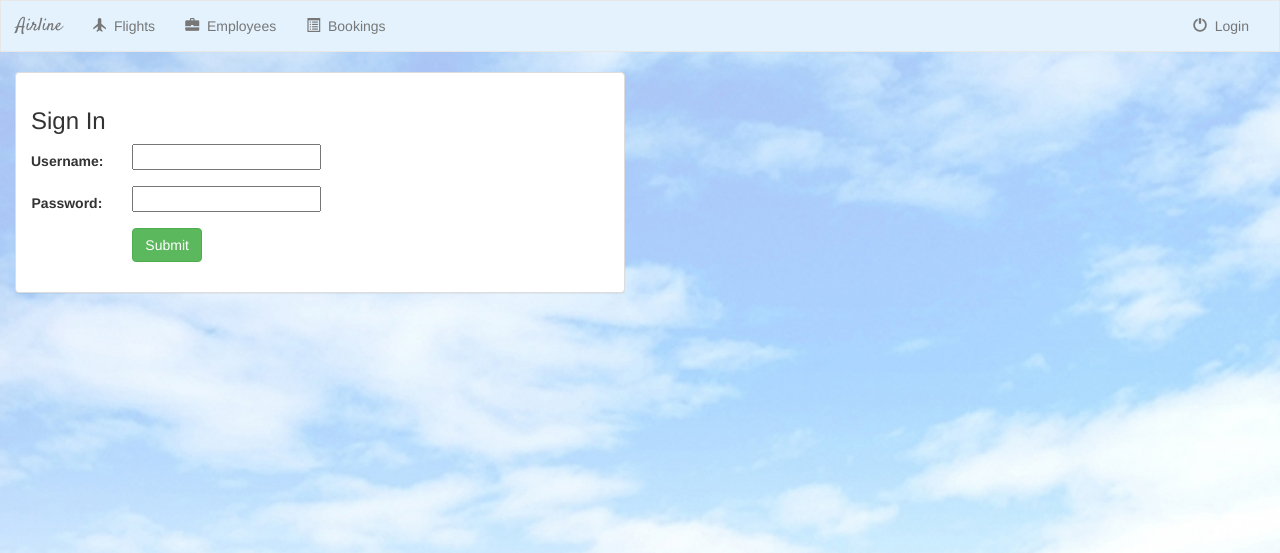
After one commit to Jboulery/airline, a Django app: page /logout/ in a window 1280 px wide. The commit adds this page. Shown: the top 553 px of the page. Run offline with Django 3.2, Linux system fonts and the light colour scheme; some libraries are stand-ins or nearby versions.

Commit message:
Premier système de login

```diff
--- /dev/null
+++ b/flight/forms.py
@@ -0,0 +1,10 @@
+from django.contrib.auth.models import User
+from django import forms
+
+
+class UserForm(forms.ModelForm):
+    password = forms.CharField(widget=forms.PasswordInput)
+
+    class Meta:
+        model = User
+        fields = ['username', 'email', 'password']
--- a/flight/templates/flight/base.html
+++ b/flight/templates/flight/base.html
@@ -50,10 +50,17 @@
 
             <ul class="nav navbar-nav navbar-right">
                 <li class="">
-                    <a href="#">
-                        <span class="glyphicon glyphicon-off" aria-hidden="true"></span>&nbsp;
-                        Logout
-                    </a>
+                    {% if user.is_authenticated %}
+                        <a href="{% url 'flight:logout' %}">
+                            <span class="glyphicon glyphicon-off" aria-hidden="true"></span>&nbsp;
+                            Logout
+                        </a>
+                    {% else %}
+                        <a href="{% url 'flight:login' %}">
+                            <span class="glyphicon glyphicon-off" aria-hidden="true"></span>&nbsp;
+                            Login
+                        </a>
+                    {% endif %}
                 </li>
             </ul>
 
--- /dev/null
+++ b/flight/templates/flight/login.html
@@ -0,0 +1,47 @@
+{% extends 'flight/base.html' %}
+{% block title %}Log In{% endblock %}
+{% block login_active %}active{% endblock %}
+
+{% block body %}
+<div class="container-fluid">
+
+    <div class="row">
+        <div class="col-sm-12 col-md-6">
+            <div class="panel panel-default">
+                <div class="panel-body">
+                    <h3>Sign In</h3>
+                    {% if error_message %}
+                        <p><strong>{{ error_message }}</strong></p>
+                    {% endif %}
+                    <form class="form-horizontal" role="form" action="{% url 'flight:login'%}" method="post" enctype="multipart/form-data">
+                        {% csrf_token %}
+                        <div class="form-group">
+                            <label class="control-label col-sm-2" for="id_username">
+                                Username:
+                            </label>
+                            <div class="col-sm-10">
+                                <input id="id_username" maxlength="30" name="username" type="text">
+                            </div>
+                        </div>
+                        <div class="form-group">
+                            <label class="control-label col-sm-2" for="id_password">
+                                Password:
+                            </label>
+                            <div class="col-sm-10">
+                                <input id="id_password" maxlength="30" name="password" type="password">
+                            </div>
+                        </div>
+                        <div class="form-group">
+                            <div class="col-sm-offset-2 col-sm-10">
+                                <button type="submit" class="btn btn-success">Submit</button>
+                            </div>
+                        </div>
+                    </form>
+                </div>
+            </div>
+        </div>
+    </div>
+
+</div>
+
+{% endblock %}
--- a/flight/urls.py
+++ b/flight/urls.py
@@ -35,4 +35,14 @@ urlpatterns = [
 
     #/flight/<flight_id>/delete/
     url(r'^employee/(?P<pk>[0-9]+)/delete/$', views.EmployeeDelete.as_view(), name='employee-delete'),
+
+    #-------Users-------
+    #/register/
+    url(r'^register/$', views.UserFormView.as_view(), name='register'),
+
+    #/login/
+    url(r'^login/$', views.login_user, name='login'),
+
+    #/logout/
+    url(r'^logout/$', views.logout_user, name='logout'),
 ]
--- a/flight/views.py
+++ b/flight/views.py
@@ -1,7 +1,13 @@
-from django.views import generic
 from django.views.generic import CreateView, UpdateView, DeleteView
 from django.core.urlresolvers import reverse_lazy
+from django.shortcuts import render, redirect
+from django.contrib.auth import authenticate, login, logout
+from django.contrib.auth.decorators import login_required
+from django.utils.decorators import method_decorator
+from django.views import generic
+from django.views.generic import View
 from .models import Flight, Employee
+from .forms import UserForm
 
 
 #---------Flights---------
@@ -12,7 +18,7 @@ class IndexView(generic.ListView):
     def get_queryset(self):
         return Flight.objects.all()
 
-
+@method_decorator(login_required, name='dispatch')
 class DetailView(generic.DetailView):
     model = Flight
     template_name = 'flight/detail.html'
@@ -33,7 +39,7 @@ class FlightDelete(DeleteView):
     success_url = reverse_lazy('flight:index')
 
 #---------Employees---------
-
+@method_decorator(login_required, name='dispatch')
 class EmployeesIndexView(generic.ListView):
     template_name = 'flight/employees.html'
     context_object_name = 'all_employees'
@@ -60,3 +66,62 @@ class EmployeeUpdate(UpdateView):
 class EmployeeDelete(DeleteView):
     model = Employee
     success_url = reverse_lazy('flight:employee-index')
+
+
+#---------Users---------
+class UserFormView(View):
+    form_class = UserForm
+    template_name = 'flight/registration_form.html'
+
+    def get(self, request):
+        form = self.form_class(None)
+        return render(request, self.template_name, {'form': form})
+
+    def post(self, request):
+        form = self.form_class(request.POST)
+
+        if form.is_valid():
+
+            user = form.save(commit=False)
+
+            #Normalized data (formated properly)
+            username = form.cleaned_data['username']
+            password = form.cleaned_data['password']
+            user.set_password(password)
+            user.save()
+
+            #Check if credentials are correct
+            user = authenticate(username=username, password=password)
+
+            if user is not None:
+
+                if user.is_active:
+                    login(request, user)
+                    return redirect('flight:index')
+
+        return render(request, self.template_name, {'form': form})
+
+
+def login_user(request):
+    if request.method == "POST":
+        username = request.POST['username']
+        password = request.POST['password']
+        user = authenticate(username=username, password=password)
+        if user is not None:
+            if user.is_active:
+                login(request, user)
+                return render(request, 'flight/index.html')
+            else:
+                return render(request, 'flight/login.html', {'error_message': 'Your account has been disabled'})
+        else:
+            return render(request, 'flight/login.html', {'error_message': 'Invalid login'})
+    return render(request, 'flight/login.html')
+
+
+def logout_user(request):
+    logout(request)
+    form = UserForm(request.POST or None)
+    context = {
+        "form": form,
+    }
+    return render(request, 'flight/login.html', context)
```
Also changed, not shown: flight/templates/flight/registration_form.html (added, +37 -0 lines).
